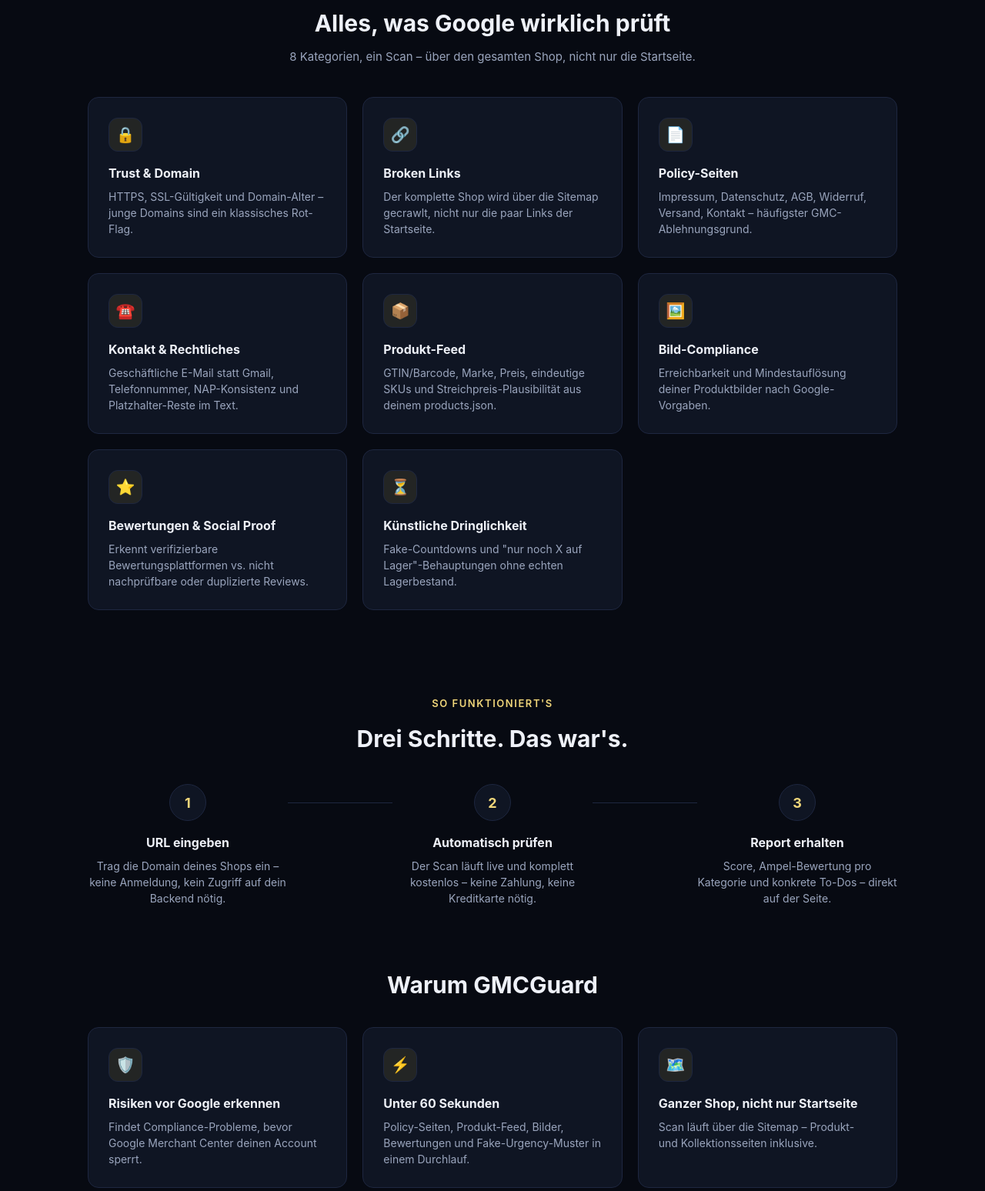
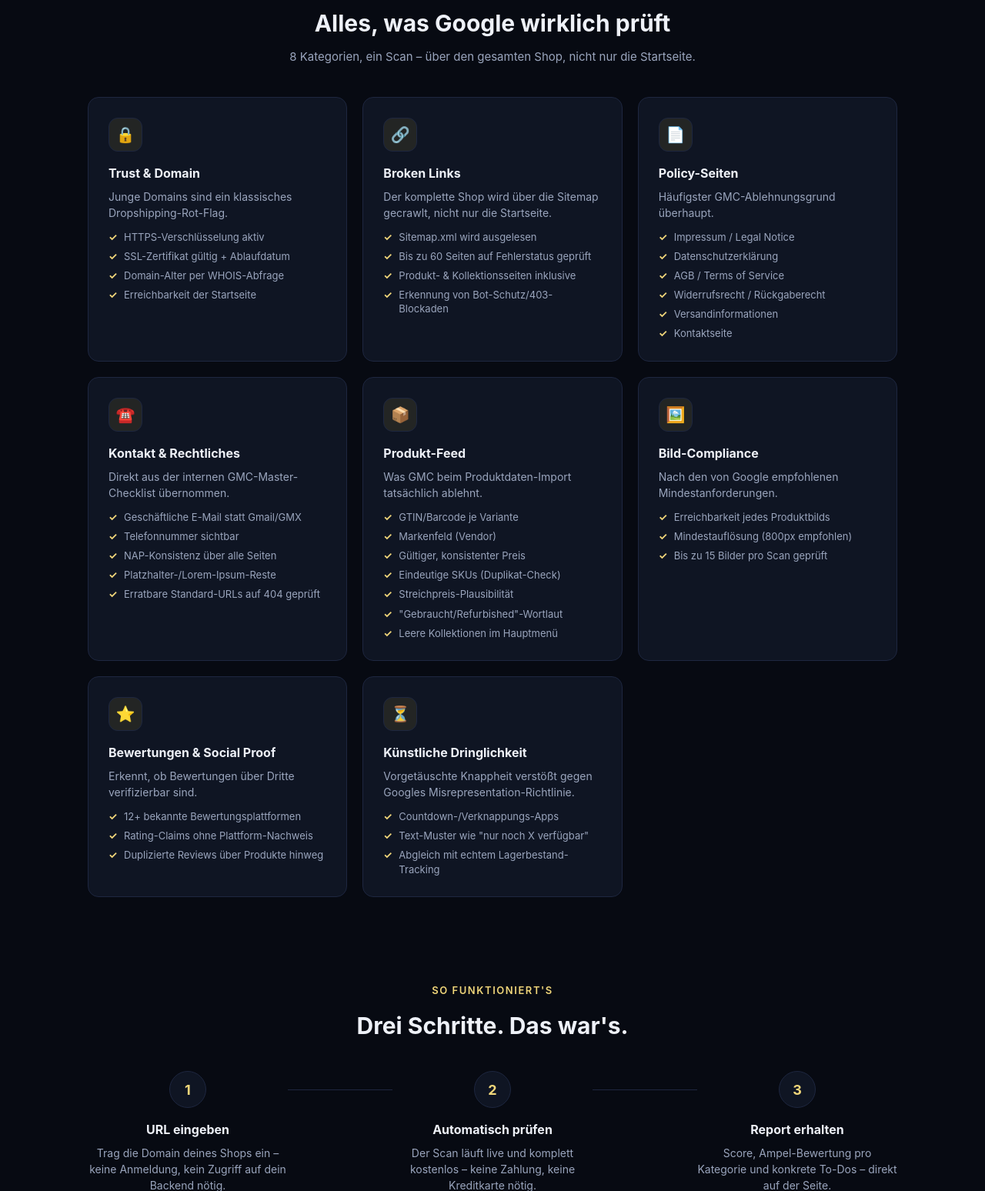
Before and after one commit to BennetEcom/gmc-compliance-scanner, a FastAPI app: page / in a window 1280 px wide. Shown: the part 1349-2897 px from the top of the page at 77% size. Run offline with FastAPI, Linux system fonts and the light colour scheme.

Commit message:
Expand Pruefbereiche cards with detailed sub-checks

```diff
--- a/app/static/css/style.css
+++ b/app/static/css/style.css
@@ -224,6 +224,9 @@ h1 {
 }
 .feature-card h3, .why-card h3 { margin: 0 0 8px; font-size: 16px; }
 .feature-card p, .why-card p { color: var(--text-dim); font-size: 14px; margin: 0; line-height: 1.5; }
+.feature-list { list-style: none; padding: 0; margin: 12px 0 0; display: flex; flex-direction: column; gap: 7px; }
+.feature-list li { font-size: 13px; color: var(--text-dim); padding-left: 20px; position: relative; line-height: 1.4; }
+.feature-list li::before { content: "✓"; position: absolute; left: 0; color: var(--gold-soft); font-weight: 700; }
 
 /* How it works */
 .how { padding: 40px 24px 72px; text-align: center; }
--- a/app/templates/index.html
+++ b/app/templates/index.html
@@ -107,42 +107,93 @@
         <div class="feature-card">
           <div class="feature-icon">🔒</div>
           <h3>Trust &amp; Domain</h3>
-          <p>HTTPS, SSL-Gültigkeit und Domain-Alter – junge Domains sind ein klassisches Rot-Flag.</p>
+          <p>Junge Domains sind ein klassisches Dropshipping-Rot-Flag.</p>
+          <ul class="feature-list">
+            <li>HTTPS-Verschlüsselung aktiv</li>
+            <li>SSL-Zertifikat gültig + Ablaufdatum</li>
+            <li>Domain-Alter per WHOIS-Abfrage</li>
+            <li>Erreichbarkeit der Startseite</li>
+          </ul>
         </div>
         <div class="feature-card">
           <div class="feature-icon">🔗</div>
           <h3>Broken Links</h3>
-          <p>Der komplette Shop wird über die Sitemap gecrawlt, nicht nur die paar Links der Startseite.</p>
+          <p>Der komplette Shop wird über die Sitemap gecrawlt, nicht nur die Startseite.</p>
+          <ul class="feature-list">
+            <li>Sitemap.xml wird ausgelesen</li>
+            <li>Bis zu 60 Seiten auf Fehlerstatus geprüft</li>
+            <li>Produkt- &amp; Kollektionsseiten inklusive</li>
+            <li>Erkennung von Bot-Schutz/403-Blockaden</li>
+          </ul>
         </div>
         <div class="feature-card">
           <div class="feature-icon">📄</div>
           <h3>Policy-Seiten</h3>
-          <p>Impressum, Datenschutz, AGB, Widerruf, Versand, Kontakt – häufigster GMC-Ablehnungsgrund.</p>
+          <p>Häufigster GMC-Ablehnungsgrund überhaupt.</p>
+          <ul class="feature-list">
+            <li>Impressum / Legal Notice</li>
+            <li>Datenschutzerklärung</li>
+            <li>AGB / Terms of Service</li>
+            <li>Widerrufsrecht / Rückgaberecht</li>
+            <li>Versandinformationen</li>
+            <li>Kontaktseite</li>
+          </ul>
         </div>
         <div class="feature-card">
           <div class="feature-icon">☎️</div>
           <h3>Kontakt &amp; Rechtliches</h3>
-          <p>Geschäftliche E-Mail statt Gmail, Telefonnummer, NAP-Konsistenz und Platzhalter-Reste im Text.</p>
+          <p>Direkt aus der internen GMC-Master-Checklist übernommen.</p>
+          <ul class="feature-list">
+            <li>Geschäftliche E-Mail statt Gmail/GMX</li>
+            <li>Telefonnummer sichtbar</li>
+            <li>NAP-Konsistenz über alle Seiten</li>
+            <li>Platzhalter-/Lorem-Ipsum-Reste</li>
+            <li>Erratbare Standard-URLs auf 404 geprüft</li>
+          </ul>
         </div>
         <div class="feature-card">
           <div class="feature-icon">📦</div>
           <h3>Produkt-Feed</h3>
-          <p>GTIN/Barcode, Marke, Preis, eindeutige SKUs und Streichpreis-Plausibilität aus deinem products.json.</p>
+          <p>Was GMC beim Produktdaten-Import tatsächlich ablehnt.</p>
+          <ul class="feature-list">
+            <li>GTIN/Barcode je Variante</li>
+            <li>Markenfeld (Vendor)</li>
+            <li>Gültiger, konsistenter Preis</li>
+            <li>Eindeutige SKUs (Duplikat-Check)</li>
+            <li>Streichpreis-Plausibilität</li>
+            <li>"Gebraucht/Refurbished"-Wortlaut</li>
+            <li>Leere Kollektionen im Hauptmenü</li>
+          </ul>
         </div>
         <div class="feature-card">
           <div class="feature-icon">🖼️</div>
           <h3>Bild-Compliance</h3>
-          <p>Erreichbarkeit und Mindestauflösung deiner Produktbilder nach Google-Vorgaben.</p>
+          <p>Nach den von Google empfohlenen Mindestanforderungen.</p>
+          <ul class="feature-list">
+            <li>Erreichbarkeit jedes Produktbilds</li>
+            <li>Mindestauflösung (800px empfohlen)</li>
+            <li>Bis zu 15 Bilder pro Scan geprüft</li>
+          </ul>
         </div>
         <div class="feature-card">
           <div class="feature-icon">⭐</div>
           <h3>Bewertungen &amp; Social Proof</h3>
-          <p>Erkennt verifizierbare Bewertungsplattformen vs. nicht nachprüfbare oder duplizierte Reviews.</p>
+          <p>Erkennt, ob Bewertungen über Dritte verifizierbar sind.</p>
+          <ul class="feature-list">
+            <li>12+ bekannte Bewertungsplattformen</li>
+            <li>Rating-Claims ohne Plattform-Nachweis</li>
+            <li>Duplizierte Reviews über Produkte hinweg</li>
+          </ul>
         </div>
         <div class="feature-card">
           <div class="feature-icon">⏳</div>
           <h3>Künstliche Dringlichkeit</h3>
-          <p>Fake-Countdowns und "nur noch X auf Lager"-Behauptungen ohne echten Lagerbestand.</p>
+          <p>Vorgetäuschte Knappheit verstößt gegen Googles Misrepresentation-Richtlinie.</p>
+          <ul class="feature-list">
+            <li>Countdown-/Verknappungs-Apps</li>
+            <li>Text-Muster wie "nur noch X verfügbar"</li>
+            <li>Abgleich mit echtem Lagerbestand-Tracking</li>
+          </ul>
         </div>
       </div>
     </section>
```
